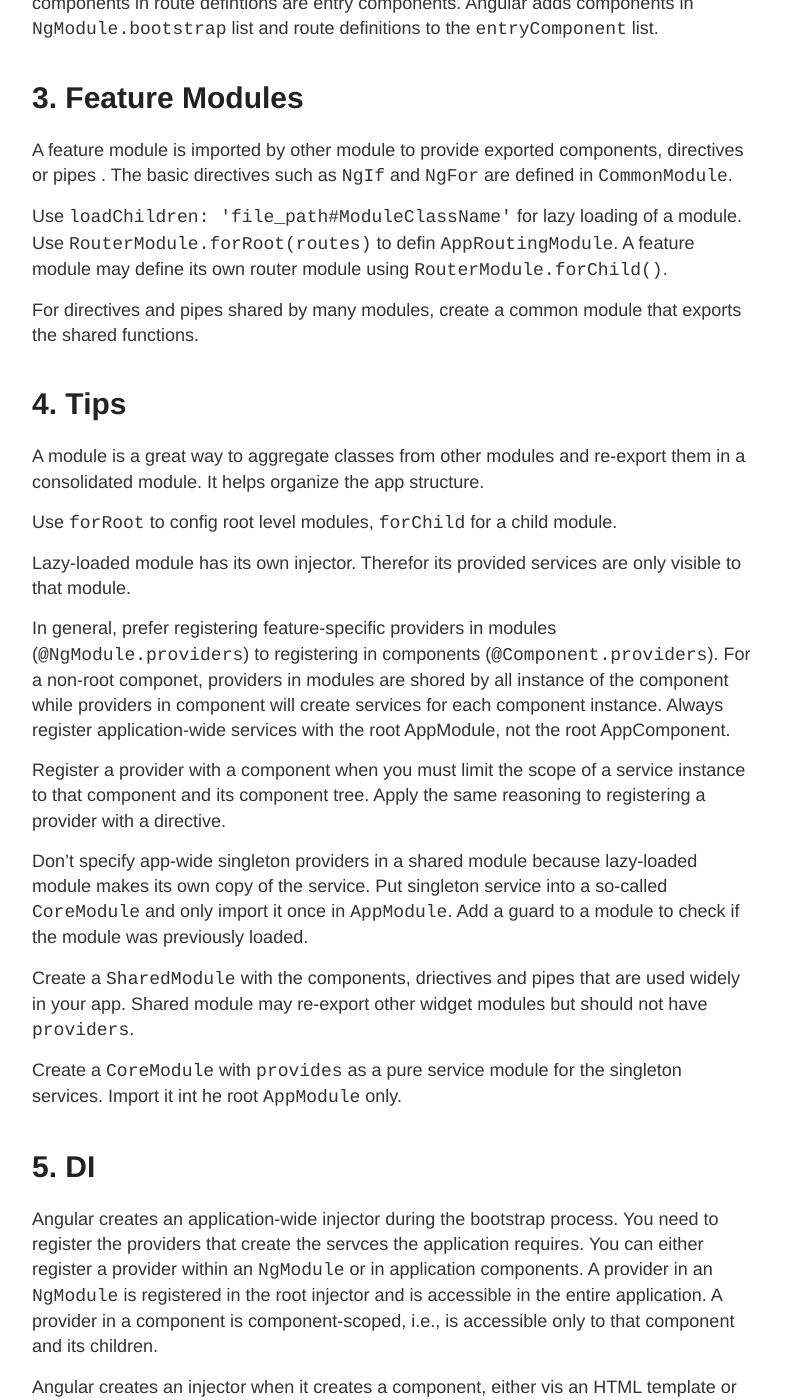
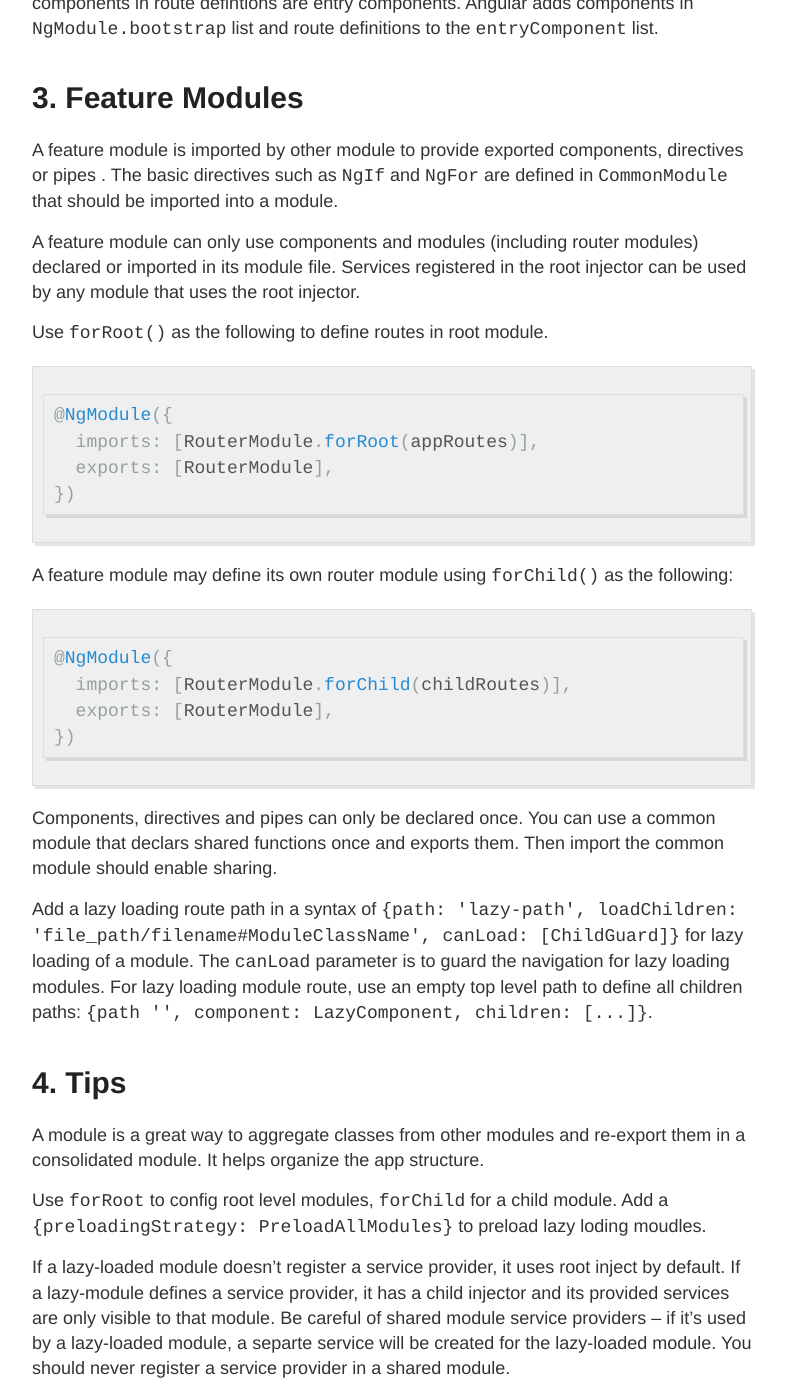
Before and after one commit to YingLiu4203/old-dev-blog, a Jekyll site: the page built from _posts/2017-09-12-Angular-NgModule-DI-Routing.note.md, in a window 1280 px wide and 1400 px high, scrolled down 1129 px. Shown: the whole window, without its empty margins (248-1034 px from the left). Built offline with Jekyll 4.4.1, drawn with Linux system fonts in a browser that asks for light colours; comment, search, counter and statistics services are not loaded; some of the changed text lies outside the part shown.

Commit message:
revise angular module

````diff
--- a/_posts/2017-09-12-Angular-NgModule-DI-Routing.note.md
+++ b/_posts/2017-09-12-Angular-NgModule-DI-Routing.note.md
@@ -26,18 +26,38 @@ Angular offers a variety of bootstraping options targeting multiple platforms. T
 Entry components are not loaded declaratively via its selector. The root component and components in route defintions are entry components. Angular adds components in `NgModule.bootstrap` list and route definitions to the `entryComponent` list.
 
 # 3. Feature Modules
-A feature module is imported by other module to provide exported components, directives or pipes . The basic directives such as `NgIf` and `NgFor` are defined in `CommonModule`.
+A feature module is imported by other module to provide exported components, directives or pipes . The basic directives such as `NgIf` and `NgFor` are defined in `CommonModule` that should be imported into a module.
 
-Use `loadChildren: 'file_path#ModuleClassName'` for lazy loading of a module. Use `RouterModule.forRoot(routes)` to defin `AppRoutingModule`. A feature module may define its own router module using `RouterModule.forChild()`.
+A feature module can only use components and modules (including router modules) declared or imported in its module file. Services registered in the root injector can be used by any module that uses the root injector.
 
-For directives and pipes shared by many modules, create a common module that exports the shared functions.
+Use `forRoot()` as the following to define routes in root module.
+
+```typescript
+@NgModule({
+  imports: [RouterModule.forRoot(appRoutes)],
+  exports: [RouterModule],
+})
+```
+
+A feature module may define its own router module using `forChild()` as the following:
+
+```typescript
+@NgModule({
+  imports: [RouterModule.forChild(childRoutes)],
+  exports: [RouterModule],
+})
+```
+
+Components, directives and pipes can only be declared once. You can use a common module that declars shared functions once and exports them. Then import the common module should enable sharing.
+
+Add a lazy loading route path in a syntax of `{path: 'lazy-path', loadChildren: 'file_path/filename#ModuleClassName', canLoad: [ChildGuard]}` for lazy loading of a module. The `canLoad` parameter is to guard the navigation for lazy loading modules. For lazy loading module route, use an empty top level path to define all children paths: `{path '', component: LazyComponent, children: [...]}`.
 
 # 4. Tips
 A module is a great way to aggregate classes from other modules and re-export them in a consolidated module. It helps organize the app structure.
 
-Use `forRoot` to config root level modules, `forChild` for a child module.
+Use `forRoot` to config root level modules, `forChild` for a child module. Add a `{preloadingStrategy: PreloadAllModules}` to preload lazy loding moudles.
 
-Lazy-loaded module has its own injector. Therefor its provided services are only visible to that module.
+If a lazy-loaded module doesn't register a service provider, it uses root inject by default. If a lazy-module defines a service provider,  it has a child injector and its provided services are only visible to that module. Be careful of shared module service providers -- if it's used by a lazy-loaded module, a separte service will be created for the lazy-loaded module. You should never register a service provider in a shared module.
 
 In general, prefer registering feature-specific providers in modules (`@NgModule.providers`) to registering in components (`@Component.providers`). For a non-root componet, providers in modules are shored by all instance of the component while providers in component will create services for each component instance. Always register application-wide services with the root AppModule, not the root AppComponent.
 
@@ -47,7 +67,13 @@ Don't specify app-wide singleton providers in a shared module because lazy-loade
 
 Create a `SharedModule` with the components, driectives and pipes that are used widely in your app. Shared module may re-export other widget modules but should not have `providers`.
 
-Create a `CoreModule` with `provides` as a pure service module for the singleton services. Import it int he root `AppModule` only.
+Create a `CoreModule` with `provides` as a pure service module for the singleton services. It performs the following functions:
+* declares root level components.
+* imports root router module.
+* exports components used by app module selector (no need to export routed root-level components), root route module.
+* declares shared singlton services
+
+Import it int he root `AppModule` only.
 
 # 5. DI
 Angular creates an application-wide injector during the bootstrap process. You need to register the providers that create the servces the application requires. You can either register a provider within an `NgModule` or in application components. A provider in an `NgModule` is registered in the root injector and is accessible in the entire application. A provider in a component is component-scoped, i.e., is accessible only to that component and its children.
````
